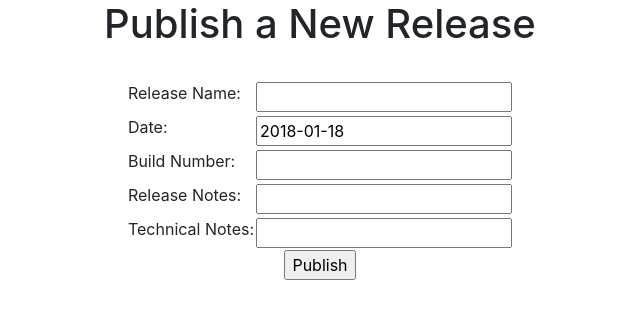
After one commit to MaxRomanikoCellwize/ReleasePortal, a Django app: page /releasebot/publish_release/ in a window 1280 px wide. The commit adds this page. Shown: the top 319 px of the page, without its empty margins (320-960 px from the left). Run offline with Django 3.2, Linux system fonts and the light colour scheme; some libraries are stand-ins or nearby versions.

Commit message:
Added publish_releases page

```diff
--- /dev/null
+++ b/ReleaseBot/releasebot/templates/releasebot/publish_release.html
@@ -0,0 +1,60 @@
+<!DOCTYPE html>
+<html lang="en">
+
+<head>
+
+    <title>ReleaseBot</title>
+    <meta charset="utf-8">
+    <meta name="viewport" content="width=device-width, initial-scale=1, shrink-to-fit=no">
+    {% load static %}
+    <link rel="stylesheet" type="text/css" href="{% static 'releasebot/style.css' %}" />
+    <link rel="stylesheet" type="text/css" href="{% static 'releasebot/bootstrap.css' %}" />
+    <script src="{% static 'releasebot/vue.js' %}"></script>
+    <script src="{% static 'releasebot/core.js' %}" defer></script>
+  </head>
+
+  <body>
+    <div id="app">
+        <div class="container-fluid">
+            <div class="row">
+                <div class="col-12">
+                    <h1 class="text-center">Publish a New Release</h1>
+                </div>
+            </div>
+        </div>
+    </div>
+    <br>
+    <div style="display: flex; justify-content: center">
+        <table style="display: flex; justify-content: center; flex-direction: column">
+            <table>
+                <tr class="inputs">
+                    <td><label for="input1">Release Name:</label></td> <td><input type="text" id="input1"></td>
+                </tr>
+                <tr class="inputs">
+                    <td><label for="input1">Date:</label></td> <td><input type="text" id="input1" value="2018-01-18"></td>
+                </tr>
+                <tr class="inputs">
+                    <td><label for="input1">Build Number:</label></td> <td><input type="text" id="input1"></td>
+                </tr>
+                <tr class="inputs">
+                    <td><label for="input1">Release Notes:</label></td> <td><input type="text" id="input1"></td>
+                </tr>
+                <tr class="inputs">
+                    <td><label for="input1">Technical Notes:</label></td> <td><input type="text" id="input1"></td>
+                </tr>
+
+
+            </table>
+
+
+        </div>
+    </div>
+<form action="../success" align="center">
+                <input type="submit" value="Publish" />
+            </form>
+    <script src="https://code.jquery.com/jquery-3.2.1.slim.min.js" integrity="sha384-KJ3o2DKtIkvYIK3UENzmM7KCkRr/rE9/Qpg6aAZGJwFDMVNA/GpGFF93hXpG5KkN" crossorigin="anonymous"></script>
+    <script src="https://cdnjs.cloudflare.com/ajax/libs/popper.js/1.12.9/umd/popper.min.js" integrity="sha384-ApNbgh9B+Y1QKtv3Rn7W3mgPxhU9K/ScQsAP7hUibX39j7fakFPskvXusvfa0b4Q" crossorigin="anonymous"></script>
+    <script src="https://maxcdn.bootstrapcdn.com/bootstrap/4.0.0-beta.3/js/bootstrap.min.js" integrity="sha384-a5N7Y/aK3qNeh15eJKGWxsqtnX/wWdSZSKp+81YjTmS15nvnvxKHuzaWwXHDli+4" crossorigin="anonymous"></script>
+
+  </body>
+</html>
--- a/ReleaseBot/releasebot/urls.py
+++ b/ReleaseBot/releasebot/urls.py
@@ -8,4 +8,6 @@ urlpatterns = [
     url(r'^$', views.index, name='index'),
     url(r'^release/(?P<release_id>[0-9]+)/$', views.release, name='release'),
     url(r'^account/(?P<account_id>[0-9]+)/$', views.account, name='account'),
+    url(r'^publish_release/$', views.publish_release, name='publish_release'),
+    url(r'^success/$', views.success, name='success'),
 ]
--- a/ReleaseBot/releasebot/views.py
+++ b/ReleaseBot/releasebot/views.py
@@ -40,3 +40,17 @@ def account(request, account_id):
 
     }
     return HttpResponse(template.render(context, request))
+
+def publish_release(request):
+    template = loader.get_template('releasebot/publish_release.html')
+    context = {
+
+    }
+    return HttpResponse(template.render(context, request))
+
+def success(request):
+    template = loader.get_template('releasebot/success.html')
+    context = {
+
+    }
+    return HttpResponse(template.render(context, request))
```
Also changed, not shown: ReleaseBot/releasebot/templates/releasebot/release.html (+7 -0 lines), ReleaseBot/releasebot/templates/releasebot/success.html (added, +28 -0 lines).
